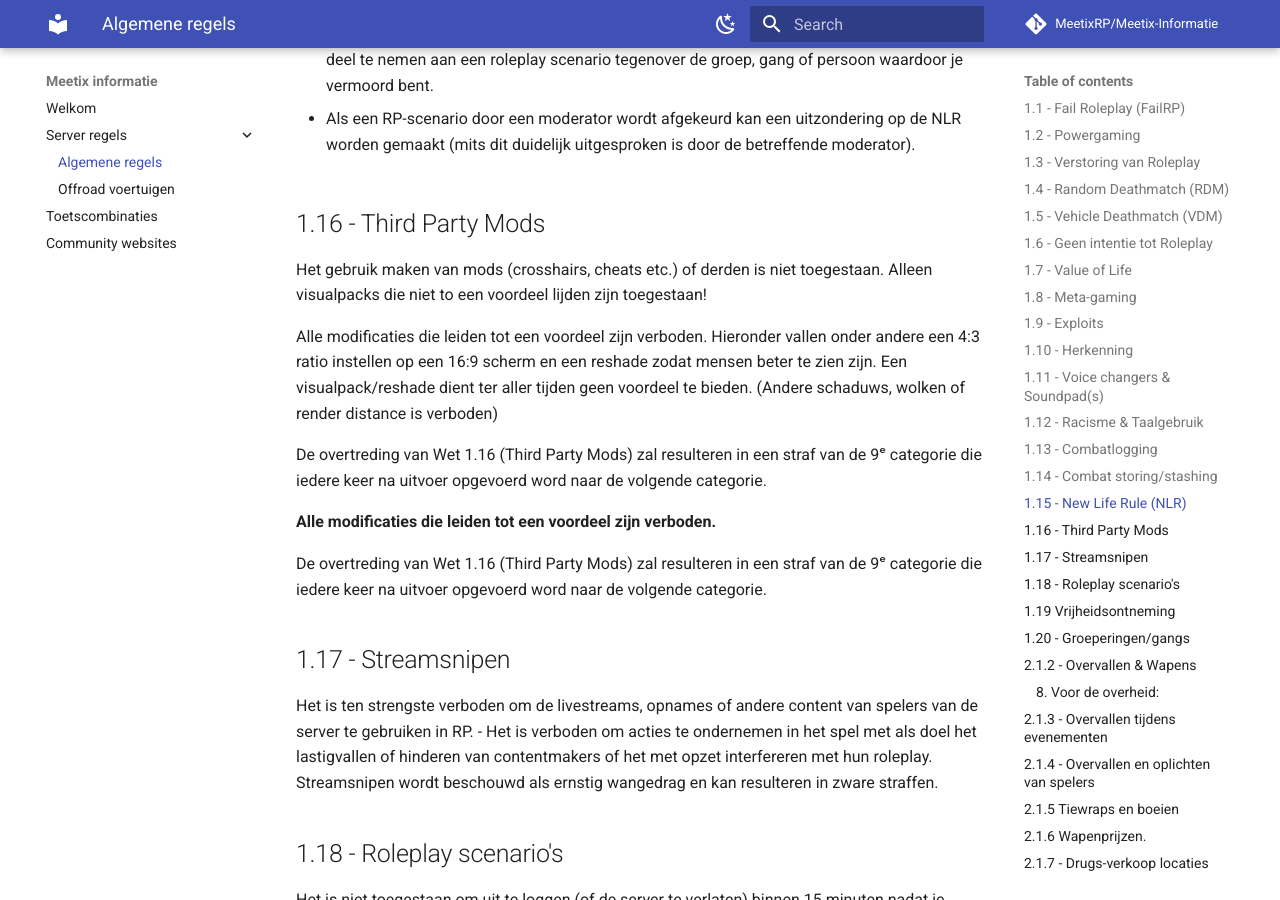
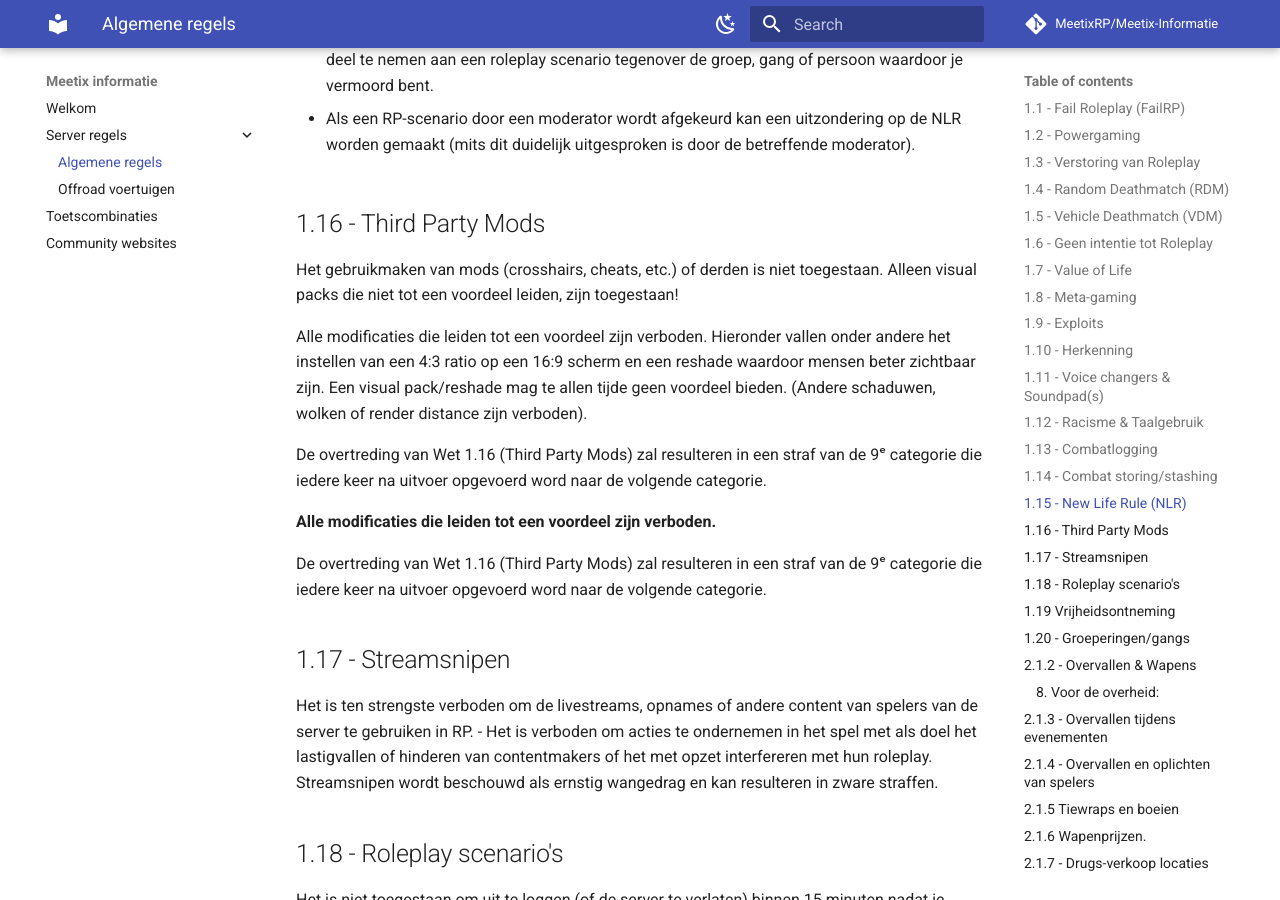
Before and after one commit to MeetixRP/Meetix-Informatie, an MkDocs documentation site: the page built from docs/algemeneregels.md, in a window 1280 px wide and 900 px high, scrolled down 6066 px. Built offline with MkDocs 1.6.1 and Material for MkDocs 9.7.7, drawn with Linux system fonts in a browser that asks for light colours; comment, search, counter and statistics services are not loaded.

Commit message:
Update algemeneregels.md

```diff
--- a/docs/algemeneregels.md
+++ b/docs/algemeneregels.md
@@ -166,11 +166,10 @@ Het is ook verboden om acties te ondernemen tegenover degenen die betrokken ware
 
 ## 1.16 - Third Party Mods
 
-Het gebruik maken van mods (crosshairs, cheats etc.) of derden is niet toegestaan. Alleen visualpacks die niet to een voordeel lijden zijn toegestaan!
+Het gebruikmaken van mods (crosshairs, cheats, etc.) of derden is niet toegestaan. Alleen visual packs die niet tot een voordeel leiden, zijn toegestaan!
 
-Alle modificaties die leiden tot een voordeel zijn verboden.
-Hieronder vallen onder andere een 4:3 ratio instellen op een 16:9 scherm en een reshade zodat mensen beter te zien zijn.
-Een visualpack/reshade dient ter aller tijden geen voordeel te bieden. (Andere schaduws, wolken of render distance is verboden)
+Alle modificaties die leiden tot een voordeel zijn verboden. Hieronder vallen onder andere het instellen van een 4:3 ratio op een 16:9 scherm en een reshade waardoor mensen beter zichtbaar zijn.
+Een visual pack/reshade mag te allen tijde geen voordeel bieden. (Andere schaduwen, wolken of render distance zijn verboden).
 
 De overtreding van Wet 1.16 (Third Party Mods) zal resulteren in een straf van de 9ᵉ categorie die iedere keer na uitvoer opgevoerd word naar de volgende categorie.
 
```
